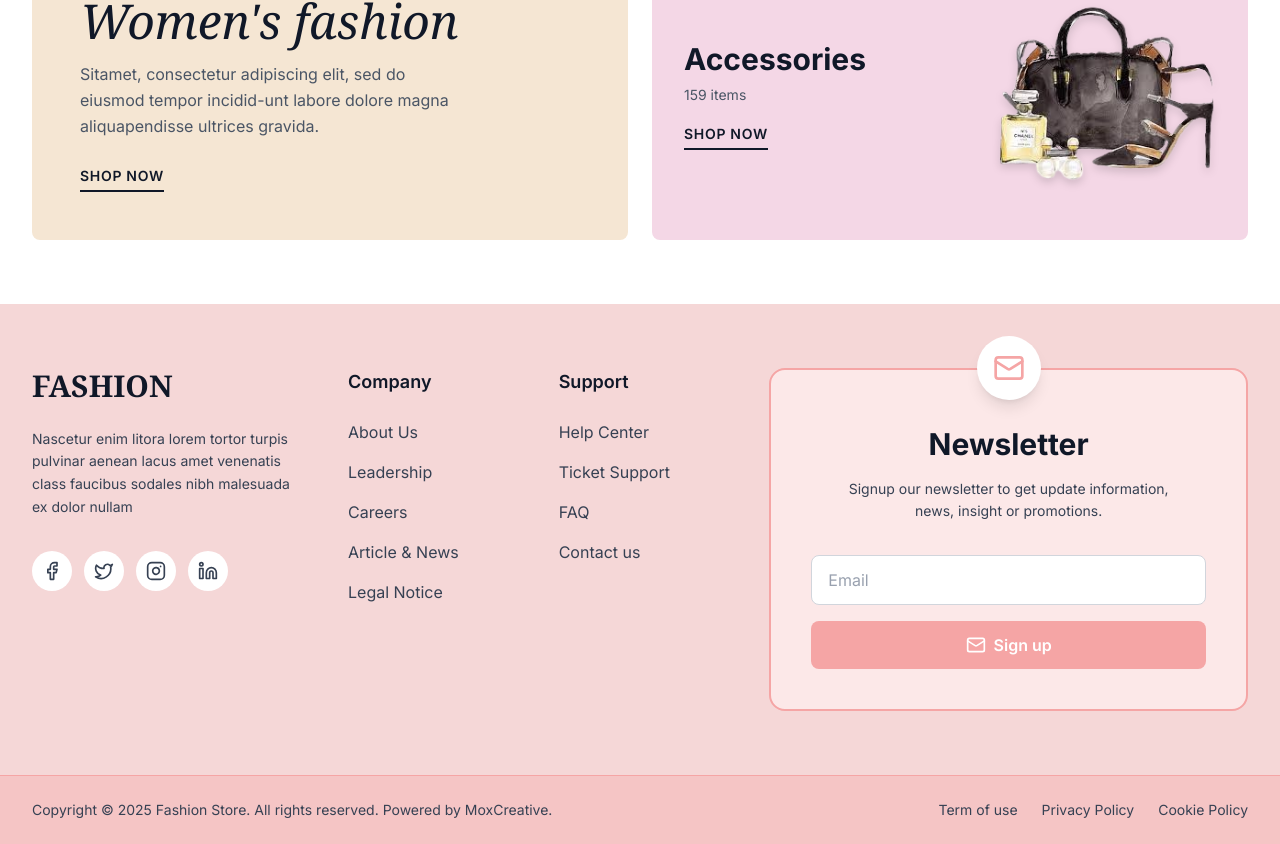
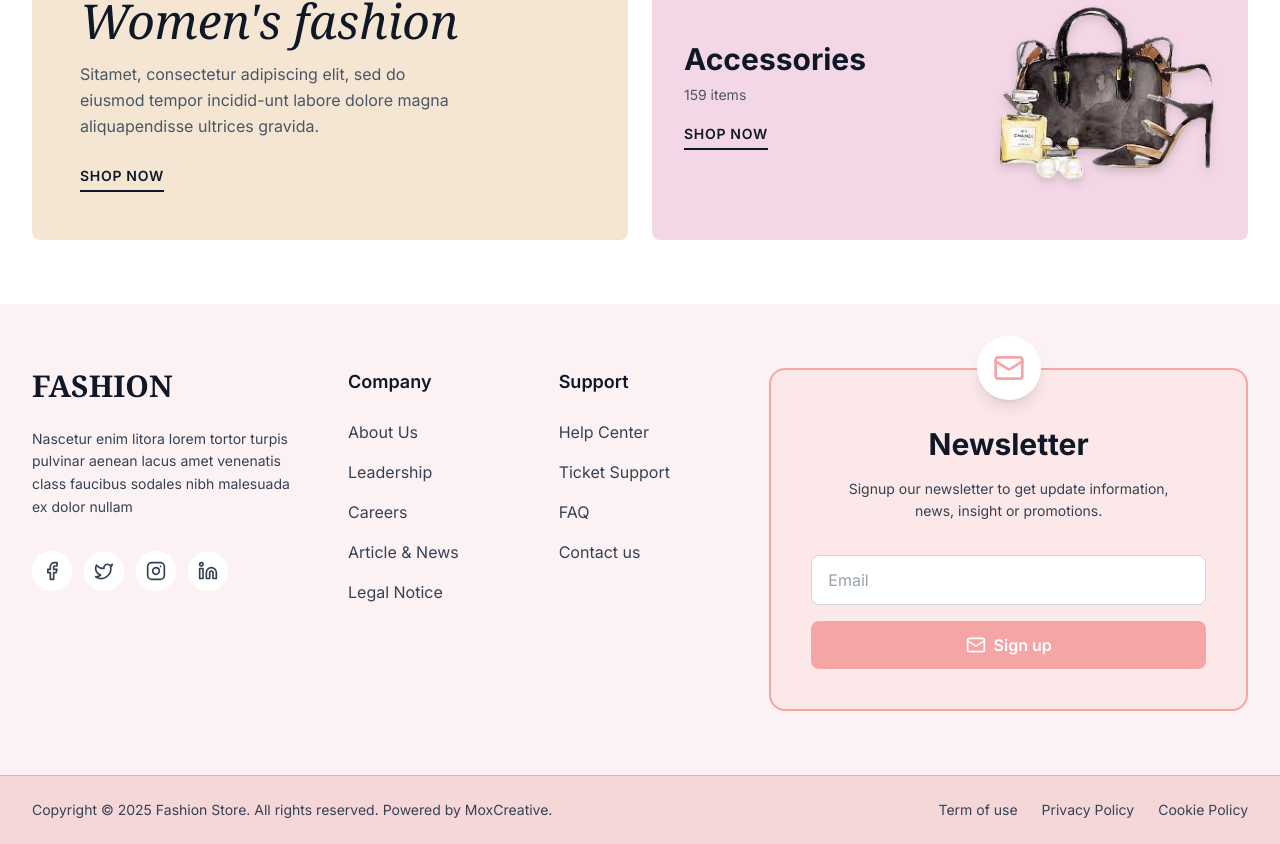
Before and after one commit to vyash0007/DRAPELY.ai, a Next.js app: page / in a window 1280 px wide. Shown: the part 1617-2461 px from the top of the page. Built offline with nearby package versions, Linux system fonts and the light colour scheme; no server answers; the database is empty.

Commit message:
feat: Footer Changes

```diff
--- a/components/Footer.tsx
+++ b/components/Footer.tsx
@@ -15,7 +15,7 @@ const Footer = () => {
     };
 
     return (
-        <footer className="bg-[#f5d7d7] text-gray-800">
+        <footer className="bg-[#FCF2F4] text-gray-800">
             {/* Main Footer Content */}
             <div className="mx-auto max-w-7xl px-6 py-16 lg:px-8">
                 <div className="grid grid-cols-1 gap-8 lg:grid-cols-12 lg:gap-12">
@@ -158,7 +158,7 @@ const Footer = () => {
             </div>
 
             {/* Bottom Bar */}
-            <div className="border-t border-[#f5a5a5] bg-[#f5c5c5]">
+            <div className="border-t border-[#f5a5a5] bg-[#f5d7d7]">
                 <div className="mx-auto max-w-7xl px-6 py-6 lg:px-8">
                     <div className="flex flex-col items-center justify-between gap-4 sm:flex-row">
                         <p className="text-sm text-gray-700">
```
